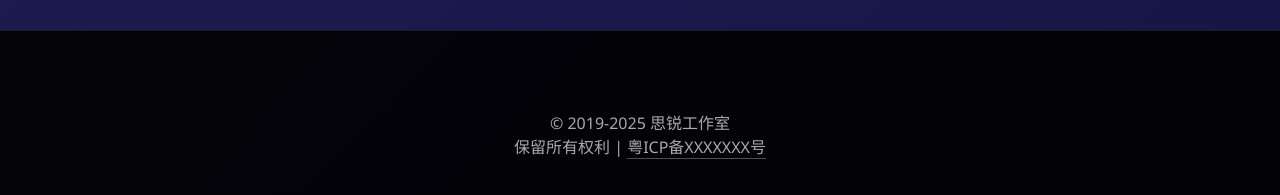
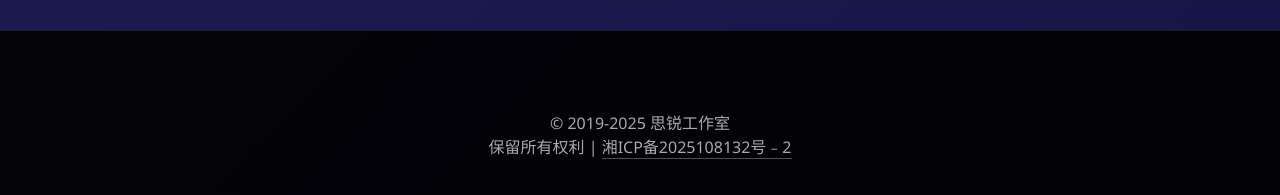
Before and after one commit to wby0603/WBY0603.github.io, a plain HTML site: page index.html in a window 1280 px wide. Shown: the part 1161-1356 px from the top of the page. Drawn offline with Linux system fonts and the light colour scheme.

Commit message:
Update index.html

```diff
--- a/index.html
+++ b/index.html
@@ -173,7 +173,7 @@
 <footer class="copyright">
     <div class="container">
         <p>&copy; 2019-2025 思锐工作室<br>
-        保留所有权利 | <a href="#" style="color:#aaa;text-decoration:none;">粤ICP备XXXXXXX号</a></p>
+        保留所有权利 | <a href="#" style="color:#aaa;text-decoration:none;">湘ICP备2025108132号﹣2</a></p>
     </div>
 </footer>
 
```
